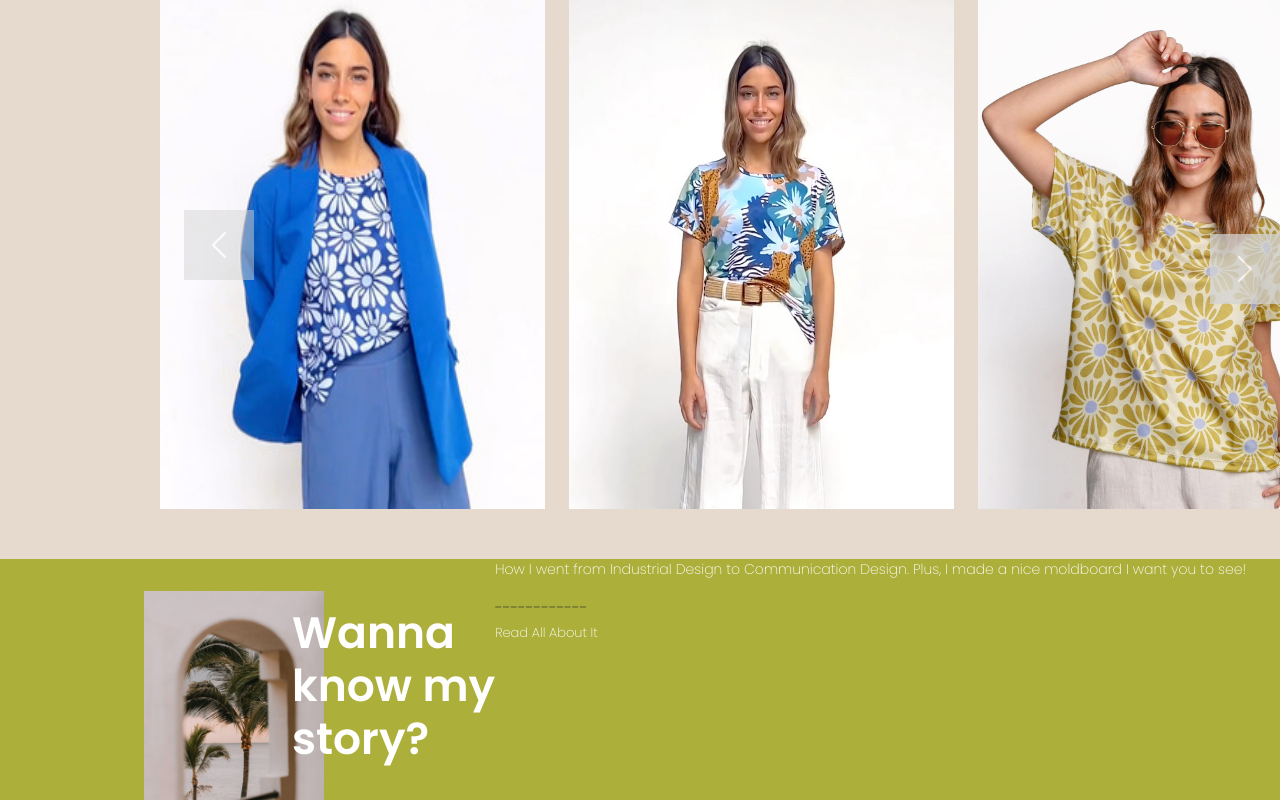
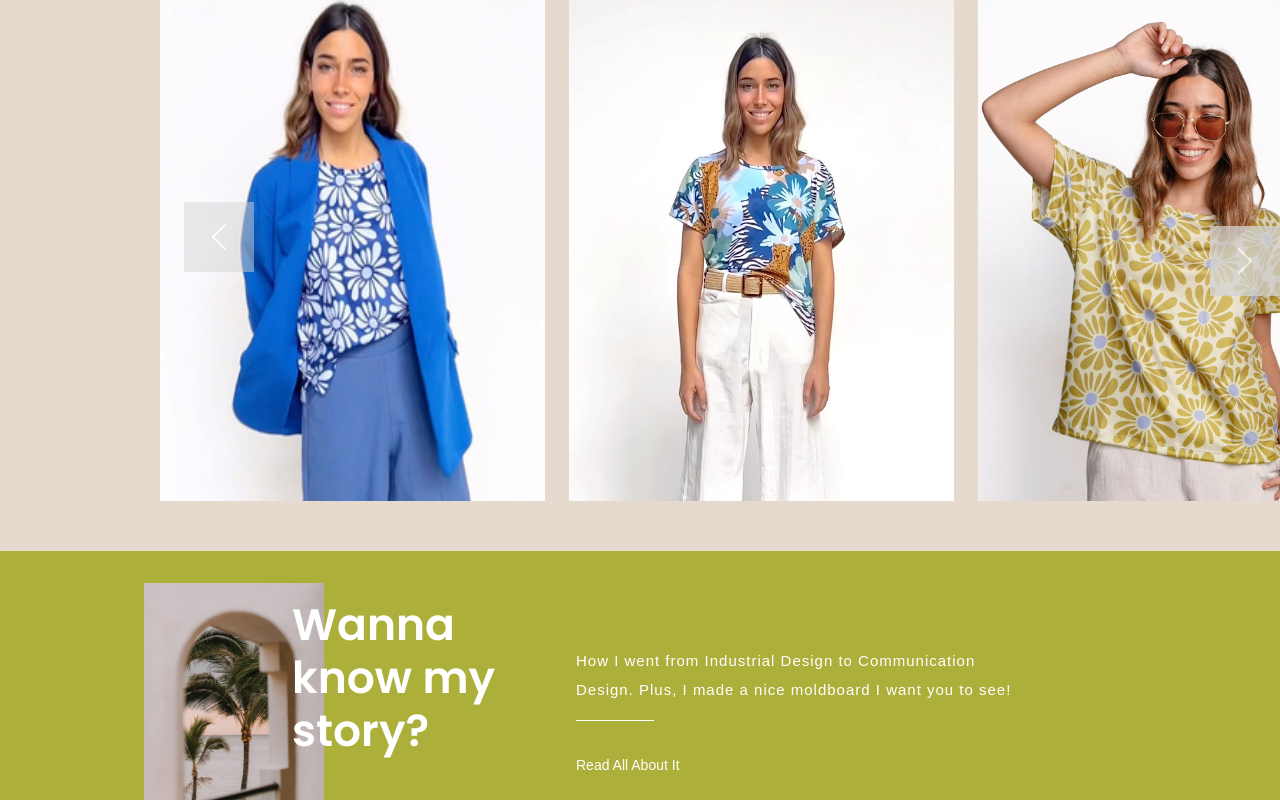
Before and after one commit to JFederico-Rossi/miatz-design, a website: page index.html in a window 1280 px wide. Shown: the part 2000-2800 px from the top of the page. Drawn offline with nearby package versions, Linux system fonts and the light colour scheme.

Commit message:
Section my-story terminada

```diff
--- a/index.html
+++ b/index.html
@@ -99,8 +99,8 @@
             <h2>Wanna <br> know my <br> story?</h2>
             </div>
             <div class="story">
-                <p>How I went from Industrial Design to Communication Design. Plus, I made a nice moldboard I want you to see!</p>
-                <div class="line">------------</div>
+                <p>How I went from Industrial Design to Communication <br> Design. Plus, I made a nice moldboard I want you to see!</p>
+                <div class="line"></div>
                 <a href="">Read All About It</a>
             </div>
 
--- a/scss/layout/_header.index.scss
+++ b/scss/layout/_header.index.scss
@@ -27,6 +27,7 @@ nav{
     align-items: center;
     gap: 1.4rem;
     padding-right: 5rem;
+    margin-right: 5rem;
     li{
         list-style: none;
         a{
--- a/scss/layout/_my-story.index.scss
+++ b/scss/layout/_my-story.index.scss
@@ -4,6 +4,7 @@
     height: 345px;
     .my{
         display: flex;
+        width: 45%;
         img{
             width: 180px;
             height: 270px;
@@ -13,7 +14,7 @@
         h2{
             font-size: 44px;
             font-weight: 600;
-            text-align: center;
+            width: 100%;
             font-family: 'Poppins', sans-serif;
             color: white;
             margin-top: 3rem;
@@ -22,14 +23,23 @@
         }
     }
     p{
-        font-size: 14px;
-        font-weight: 400;
-        font-family: 'Poppins', sans-serif;
+        font-size: 15px;
+        font-style: bold;
+        font-weight: 500;
+        letter-spacing: 1px;
+        line-height: 1.9;
+        font-family:sans-serif;
         color: white;
+        margin-top:6rem;
+    }
+    .line{
+        border-top: solid white 1px;
+        width: 18%;
+        margin-bottom: 2rem;
     }
     a{
-        font-size: 13px;
-        font-family: 'Poppins', sans-serif;
+        font-size: 14px;
+        font-family:sans-serif;
         font-weight: 400;
         color: white;
         text-decoration: none;
--- a/scss/layout/index.scss
+++ b/scss/layout/index.scss
@@ -11,8 +11,5 @@ nav{
     height: 6.25rem;
     width: 100%;
     background-color: white;
+    margin-right: 12.25rem;
 }
-
-header{
-    border: solid 4px green;
-}
```
Also changed, not shown: css/style.css, 1 other file.
